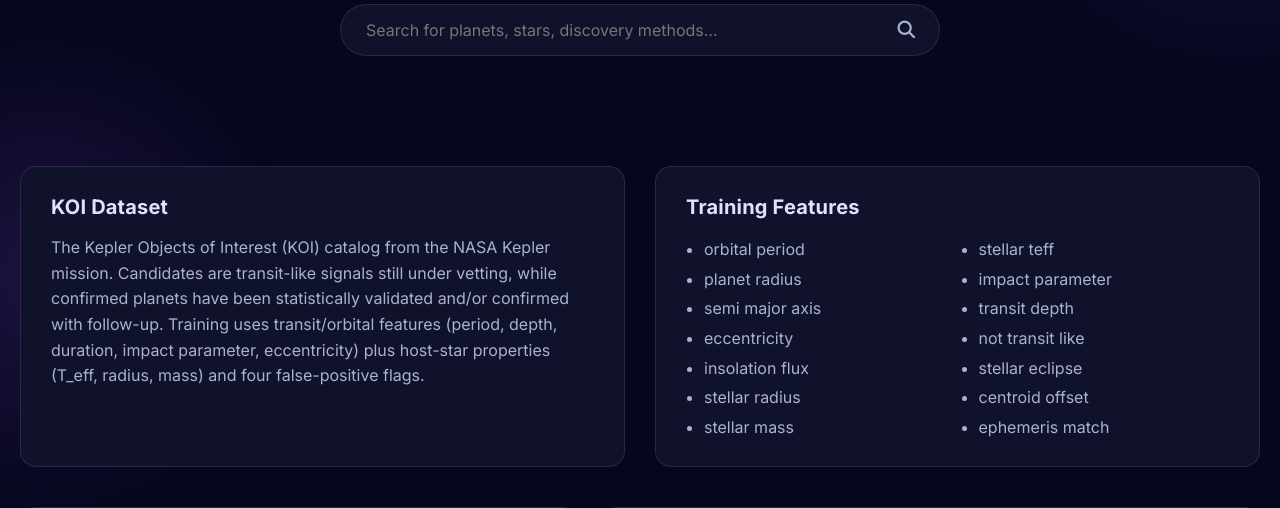
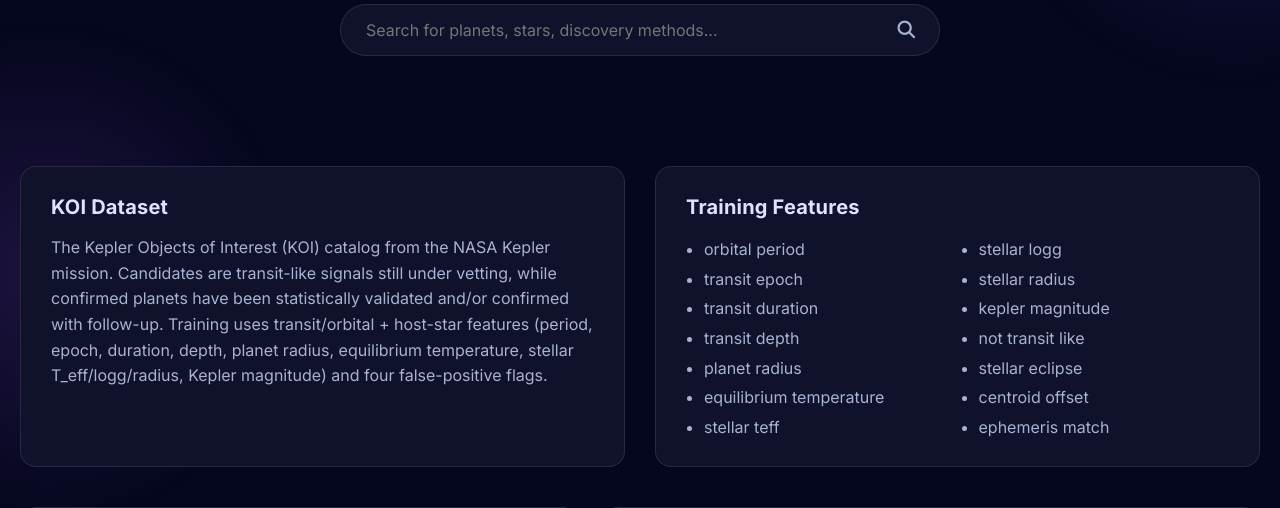
Before and after one commit to rogereo/NASA-Space-Apps, a Flask app: page /dashboard in a window 1280 px wide. Shown: the part 386-894 px from the top of the page. Run offline with Flask 3, Linux system fonts and the light colour scheme.

Commit message:
correcting features

```diff
--- a/templates/dashboard.html
+++ b/templates/dashboard.html
@@ -1691,27 +1691,27 @@
         const DATASET_SUMMARY = {
             koi: {
                 title: 'KOI Dataset',
-                text: 'The Kepler Objects of Interest (KOI) catalog from the NASA Kepler mission. Candidates are transit-like signals still under vetting, while confirmed planets have been statistically validated and/or confirmed with follow-up. Training uses transit/orbital features (period, depth, duration, impact parameter, eccentricity) plus host-star properties (T_eff, radius, mass) and four false-positive flags.',
+                text: 'The Kepler Objects of Interest (KOI) catalog from the NASA Kepler mission. Candidates are transit-like signals still under vetting, while confirmed planets have been statistically validated and/or confirmed with follow-up. Training uses transit/orbital + host-star features (period, epoch, duration, depth, planet radius, equilibrium temperature, stellar T_eff/logg/radius, Kepler magnitude) and four false-positive flags.',
                 features: [
-                    'orbital_period','planet_radius','semi_major_axis','eccentricity','insolation_flux',
-                    'stellar_radius','stellar_mass','stellar_teff','impact_parameter','transit_depth',
+                    'orbital_period','transit_epoch','transit_duration','transit_depth','planet_radius',
+                    'equilibrium_temperature','stellar_teff','stellar_logg','stellar_radius','kepler_magnitude',
                     'not_transit_like','stellar_eclipse','centroid_offset','ephemeris_match'
                 ]
             },
             tess: {
                 title: 'TESS Dataset',
-                text: 'Transiting Exoplanet Survey Satellite (TESS) objects of interest and confirmed planets. Candidates are targets awaiting validation; confirmed planets have been validated or confirmed via follow-up. Training uses transit shape/strength (depth, duration, SNR), orbital period and impact parameter, and host-star parameters (T_eff, radius, logg).',
+                text: 'Transiting Exoplanet Survey Satellite (TESS) objects of interest and confirmed planets. Candidates are targets awaiting validation; confirmed planets have been validated or confirmed via follow-up. Training uses transit/orbital + host-star features (period, duration, depth, planet radius, equilibrium temperature, insolation flux, stellar T_eff/logg/radius, TESS magnitude, and distance).',
                 features: [
-                    'transit_depth','transit_duration','transit_snr','orbital_period','impact_parameter',
-                    'stellar_teff','stellar_radius','stellar_logg','planet_radius','odd_even_stat','centroid_offset'
+                    'orbital_period','transit_duration','transit_depth','planet_radius','equilibrium_temperature',
+                    'insolation_flux','stellar_teff','stellar_logg','stellar_radius','tess_mag','stellar_distance'
                 ]
             },
             combo: {
                 title: 'KOI & TESS Dataset',
-                text: 'A combined dataset created by aligning KOI and TESS catalogs to a common schema. It includes both candidates and confirmed planets from each mission. Training uses the intersection of shared features: orbital period, transit depth/duration, impact parameter, host-star T_eff/radius/mass, eccentricity, insolation, and centroid metrics.',
+                text: 'A combined dataset created by aligning KOI and TESS catalogs to a common schema. Training uses the shared features used by the model: orbital period, transit duration, transit depth, planet radius, equilibrium temperature, stellar T_eff, stellar logg, and stellar radius.',
                 features: [
-                    'orbital_period','planet_radius','stellar_teff','stellar_radius','impact_parameter',
-                    'transit_depth','insolation_flux','stellar_mass','eccentricity','centroid_offset'
+                    'orbital_period','transit_duration','transit_depth','planet_radius',
+                    'equilibrium_temperature','stellar_teff','stellar_logg','stellar_radius'
                 ]
             }
         };
```
